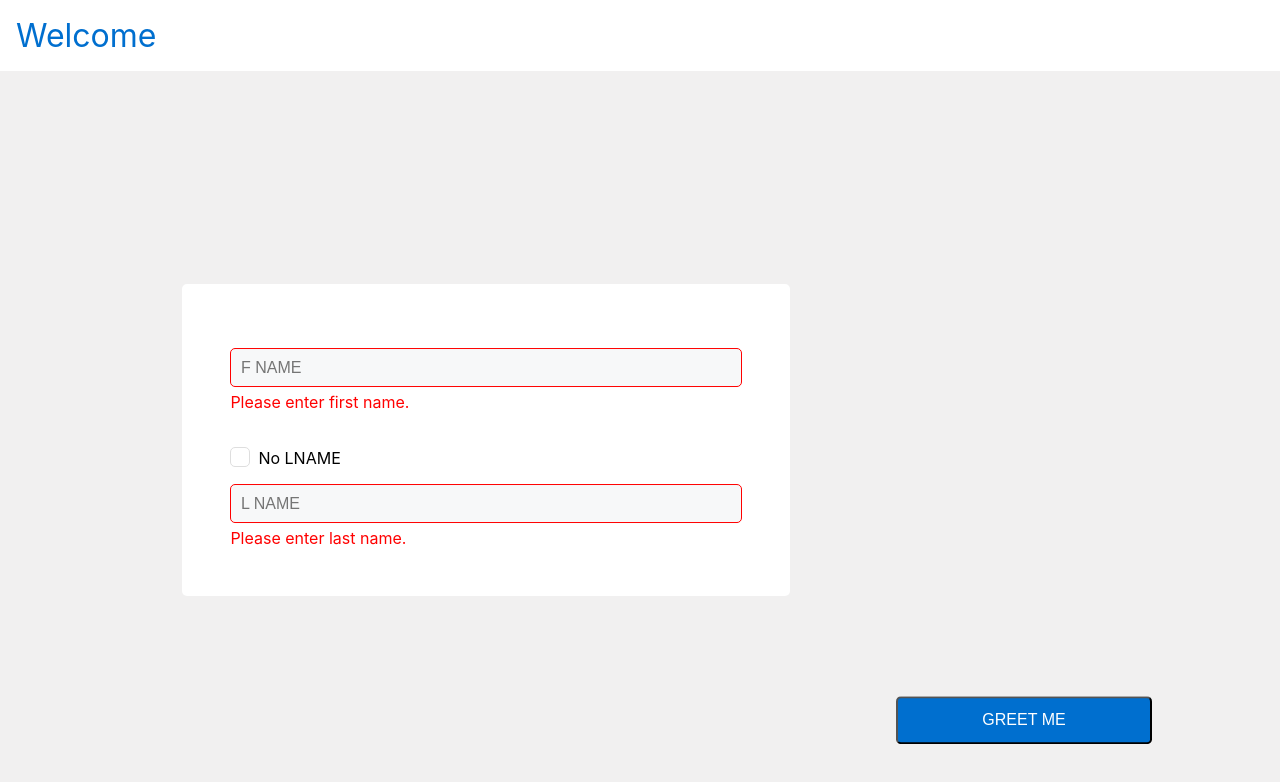
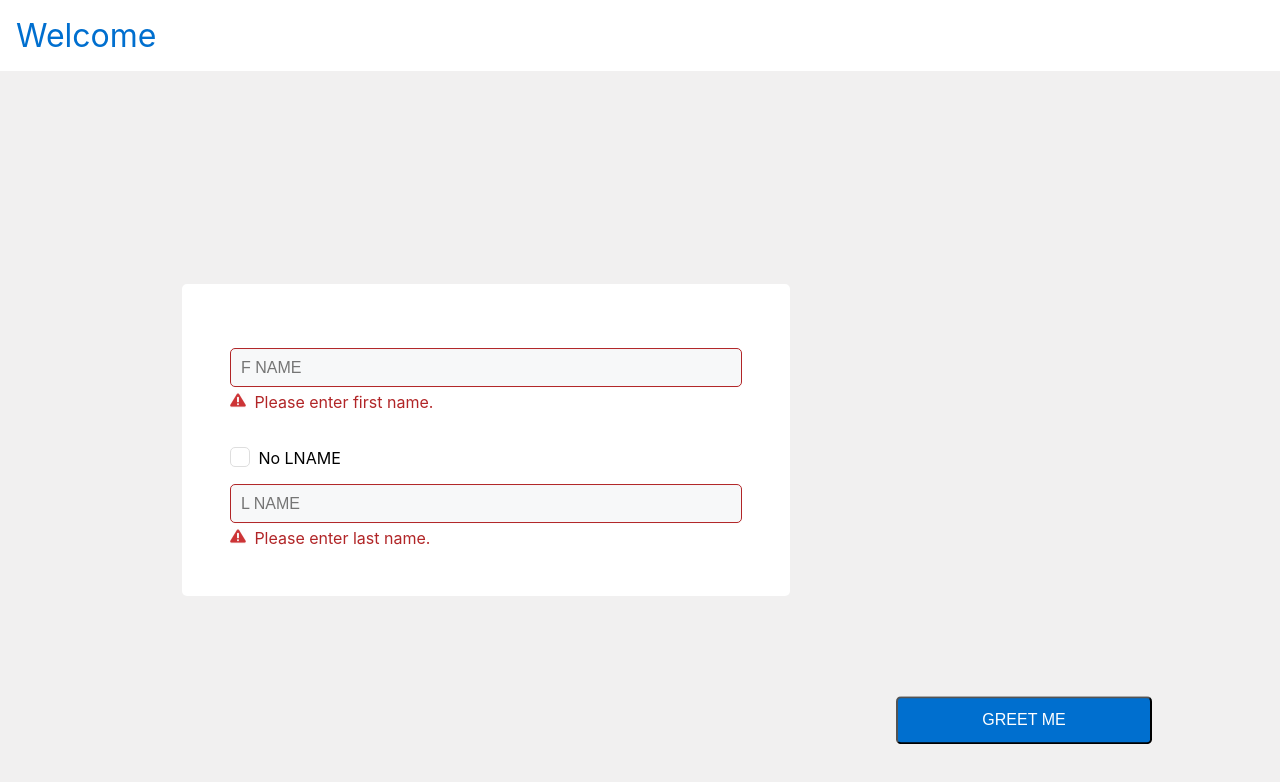
Before and after one commit to sharique3274/greeting, a React (Create React App) app: page / in a window 1280 px wide. Both pictures are taken after a click on the button "GREET ME". Shown: the top 782 px of the page. Built offline with nearby package versions, Linux system fonts and the light colour scheme.

Commit message:
warnign png image added

```diff
--- a/src/component/input-box/input-box.css
+++ b/src/component/input-box/input-box.css
@@ -23,15 +23,25 @@
 }
 
 .err {
-  border: 1px solid red;
+  border: 1px solid #b12527;
 }
 .err:focus {
-  border: 1px solid red;
+  border: 1px solid #b12527;
 }
 
 .err:active {
-  border: 1px solid red;
+  border: 1px solid #b12527;
 }
 .err-style {
-  color: red;
+  color: #b12527;
+  margin-left: 0.5em;
 }
+
+.warn-img {
+  width: 1rem;
+  height: 1rem;
+}
+
+.err-div {
+  display: flex;
+}
--- a/src/component/input-box/input-box.jsx
+++ b/src/component/input-box/input-box.jsx
@@ -31,7 +31,12 @@ const InputBox = (
         disabled={disabled}
         autoFocus={autoFocus}
       />
-      {error && <p className='err-style'>{error}</p>}
+      {error && (
+        <div className='err-div'>
+          <img className='warn-img' src='./images/warn.png' alt='warn' />
+          <p className='err-style'>{error}</p>
+        </div>
+      )}
     </div>
   );
 };
```
Also changed, not shown: public/images/warn.png (added).
